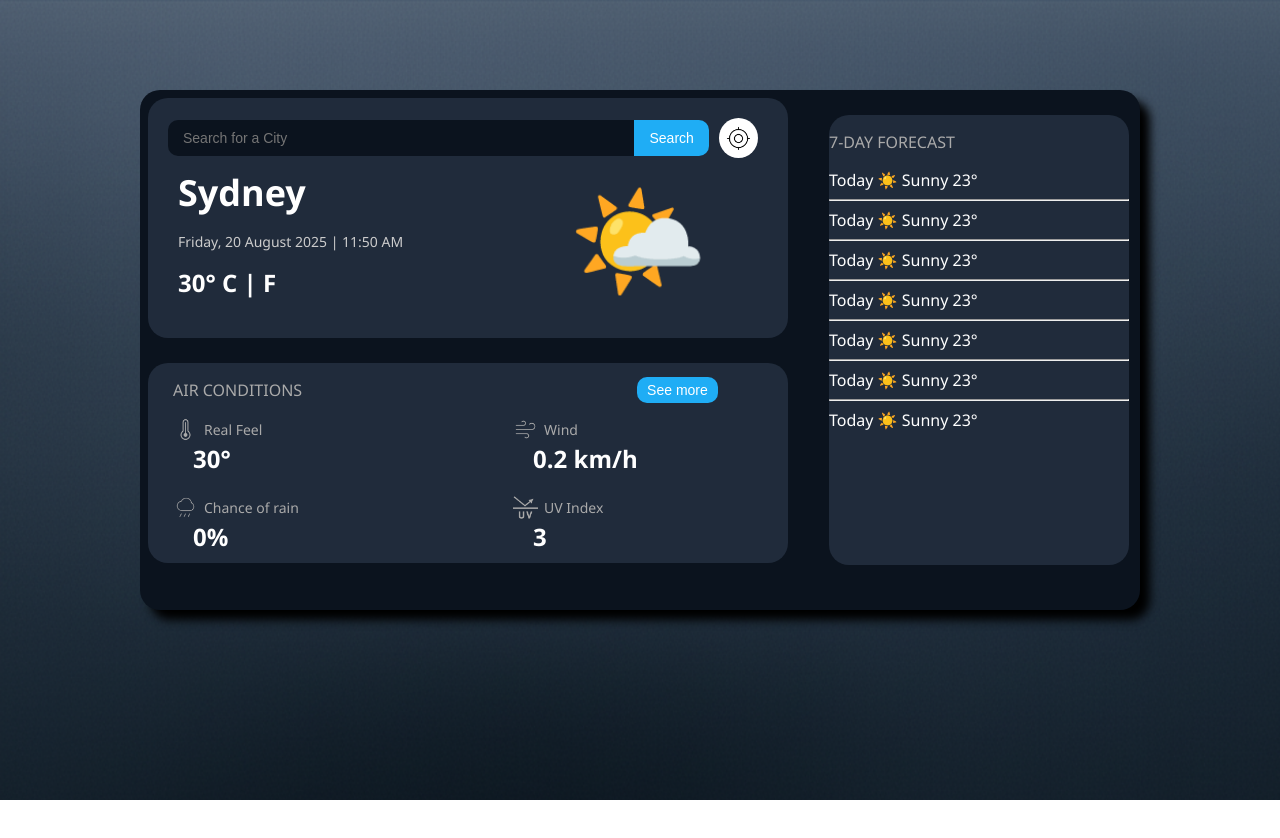
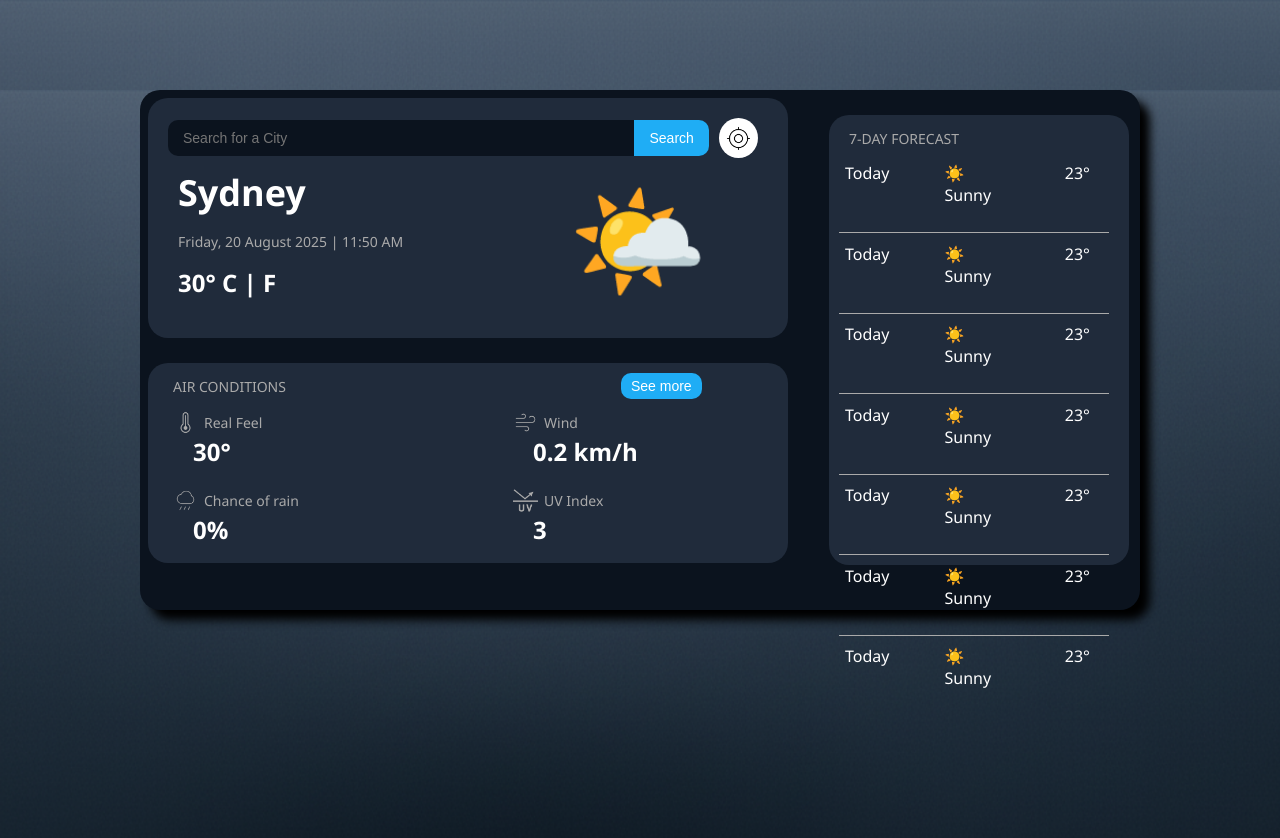
Before and after one commit to YazanT007/Weather-App, a plain HTML site: page index.html in a window 1280 px wide. Before the commit the page ends 800 px from the top, so only its background shows below. Drawn offline with Linux system fonts and the light colour scheme.

Commit message:
styled the 7-day forecast and fixed formmating issues within the app

```diff
--- a/index.css
+++ b/index.css
@@ -1,10 +1,15 @@
+html, body {
+    height: 100%;
+    margin: 0;
+    padding: 0;
+    background-image: url(./assets/background.png);
+    background-size: cover;
+    background-repeat: no-repeat;
+}
+
 body{
     color: white;
     font-family:'Segoe UI', Tahoma, Geneva, Verdana, sans-serif ;
-    background-image: url(./assets/background.png);
-    background-size: cover;
-    /* background-position: center;  */
-    background-repeat: no-repeat;
 }
 
 .container {
@@ -45,7 +50,7 @@ body{
 
 #date {
     font-size: 14px;
-    color: #ccc;
+    color: #aaa;
     margin-top: 8px;
     margin: 10px;
     padding: 0 5px 5px 0;
@@ -142,8 +147,10 @@ body{
     margin-left: 25px;
 }
 
-.air-condition, p{
+.air-condition p{
     color: #aaa;
+    font-weight: 500;
+    font-size: 14px;
 }
 
 #see-more{
@@ -157,6 +164,10 @@ body{
     color: white;
     font-weight:500;
     margin-left: 335px;
+}
+
+#see-more:hover{
+    background-color: rgb(29, 142, 198);
 }
 
 .weather-stats {
@@ -202,3 +213,27 @@ body{
     width: 300px;
     height: 450px;
 }
+
+.forecast p{
+    color: #aaa;
+    margin-left:20px ;
+    font-size: 14px;
+    font-weight: 500;
+}
+
+.stat2{
+    display: flex;
+}
+
+.label2{
+    margin: 0px 39.1px 16px 16px;
+
+}
+
+hr{
+    border: none;
+    height: 0.5px;
+    width: 90%;
+    background-color: #aaa;
+    margin: 10px;
+}
```
